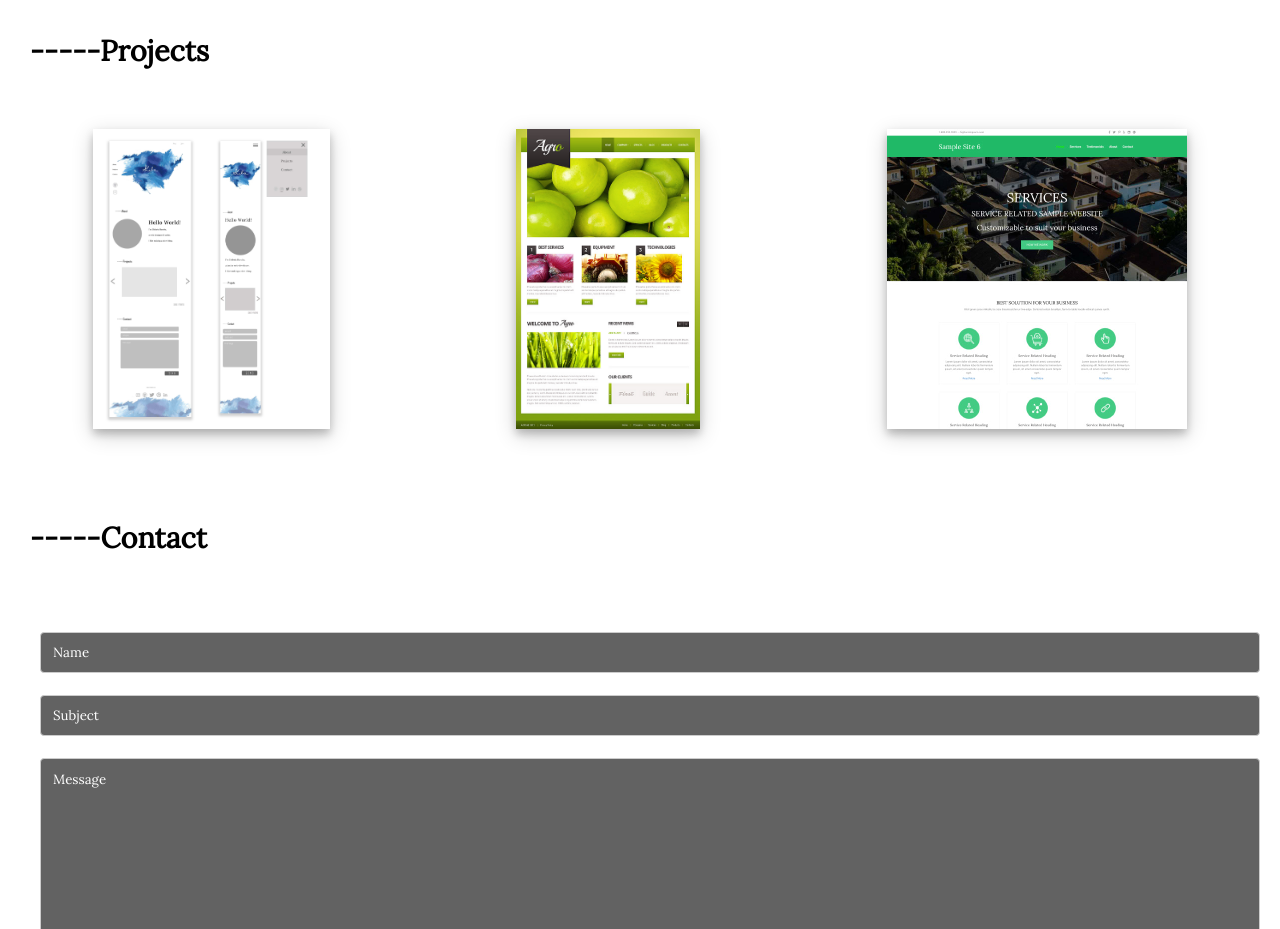
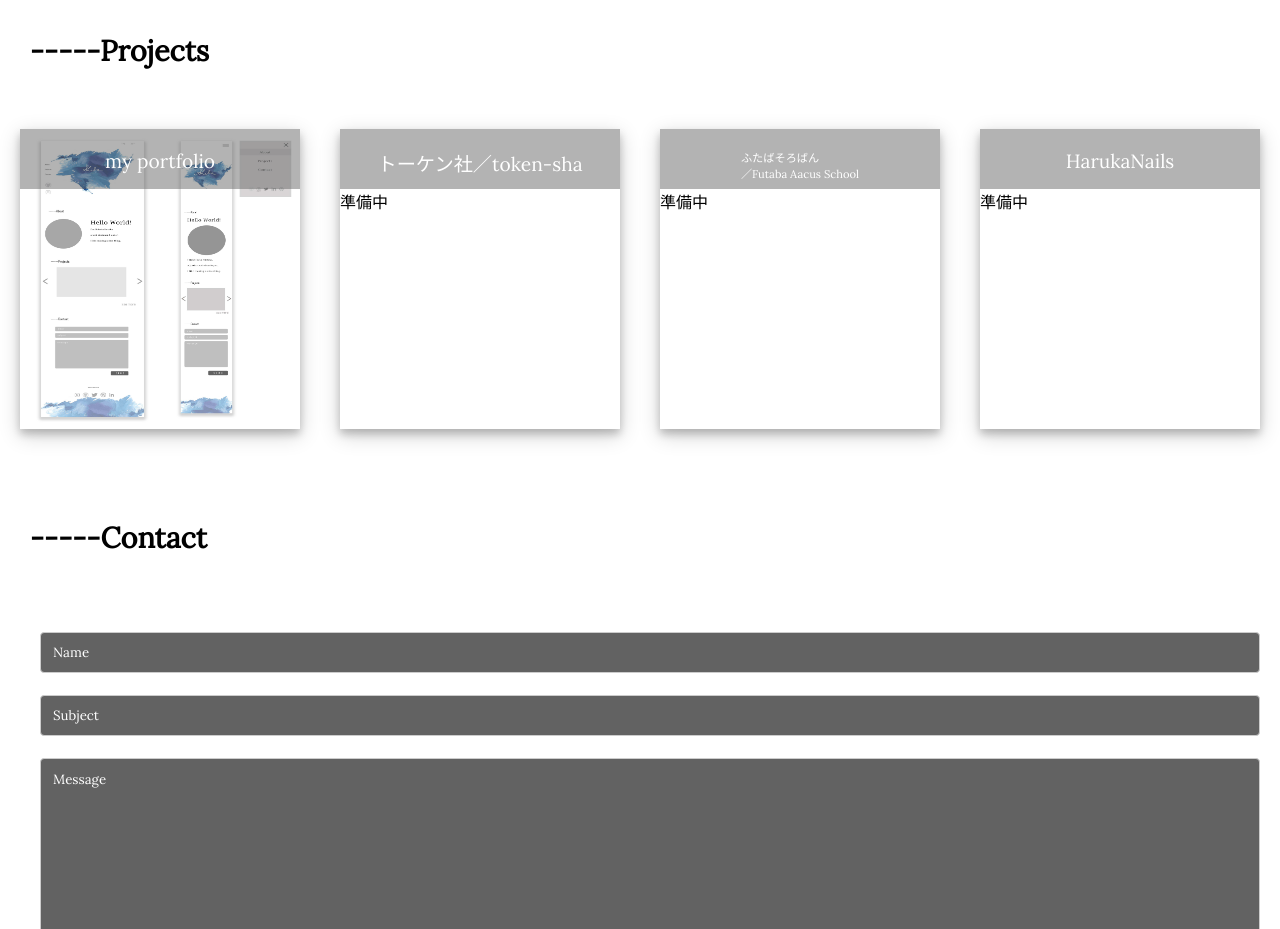
Before and after one commit to Queenshiba/myPortfolio, a website: page dist/index.html in a window 1280 px wide. Shown: the part 860-1789 px from the top of the page. Drawn offline with Linux system fonts and the light colour scheme.

Commit message:
fixed project

```diff
--- a/dist/index.html
+++ b/dist/index.html
@@ -82,9 +82,21 @@
         <h2 id="projects">-----Projects</h2>
 
         <div class="projects-img">
-            <img src="./img/portfolioimage.jpg">
-            <img src="./img/sample1.jpg">
-            <img src="./img/sample2.jpg">
+            <div class="project1">
+                <p>my portfolio</p>
+            </div>
+            <div class="project2">
+               <p>トーケン社／token-sha</p>
+               準備中
+            </div>
+            <div class="project3">
+                    <p>ふたばそろばん<br>／Futaba Aacus School</p>
+                    準備中
+            </div>
+            <div class="project4">
+                    <p>HarukaNails</p>
+                    準備中
+            </div>
         </div>
 
 <!--contact-->
--- a/dist/portfolio.css
+++ b/dist/portfolio.css
@@ -149,26 +149,58 @@ h1, h2, h3 {
     padding-bottom: 80px;
 }
 
-.projects-img img{
-    position: relative;
-    width: auto;
-    max-height: 300px;
+.projects-img div {
+    display: flex;
+    flex-direction: column;
+    height: 300px;
+    width: 280px ;
     margin: 10px;
     box-shadow: 0 5px 8px 0 rgba(0, 0, 0, 0.2), 0 6px 20px 0 rgba(0, 0, 0, 0.19);
 }
+.projects-img p {
+    background: rgb(105, 105, 105, 0.5);
+    display: flex;
+    justify-content: center;
 
-@media only screen and (max-width: 400px){
+    padding: 20px 0;
+    height: 60px;
+    color: white;
+}
+.projects-img p:hover {
+    display: none;
+}
+
+.project1 {
+    background: url(/dist/img/portfolioimage.jpg) no-repeat;
+    background-size: 300px 100%;
+}
+.project2 {
+    /* background: url(/dist/img/portfolioimage.jpg) no-repeat; */
+    background-size: 300px 100%;
+}
+.project3 {
+    /* background: url(/dist/img/portfolioimage.jpg) no-repeat; */
+    background-size: 300px 100%;
+}
+.project3 p {
+    font-size: 0.7em;
+}
+.project4 {
+    /* background: url(/dist/img/portfolioimage.jpg) no-repeat; */
+    background-size: 300px 100%;
+}
+
+/* @media only screen and (max-width: 400px){
     .projects-img {
           display: flex;
-          flex-direction: column;
+          flex-wrap: wrap;
       }
   .projects-img img{
     position: relative;
-    width: auto;
-    max-height: 200px;
+    height: 300px;
     margin: 10px;
   }
-}
+} */
 
 
 /*contact-container*/
```
